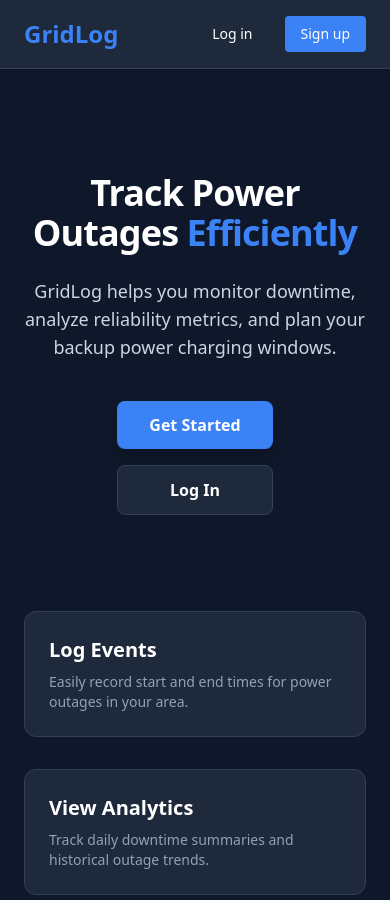
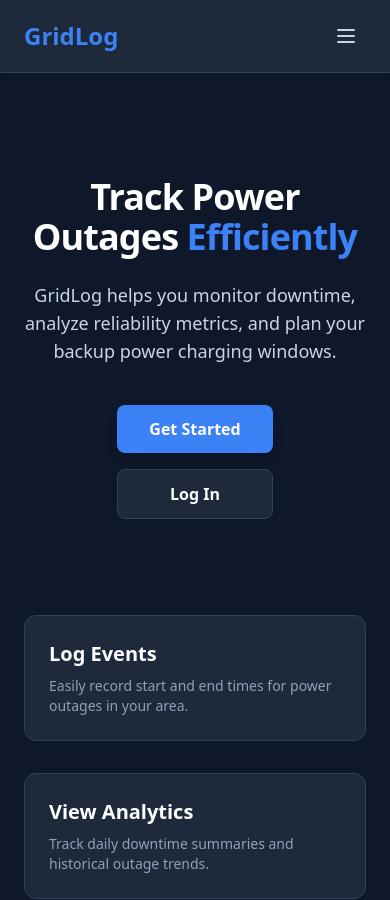
Before and after one commit to karim1311/power-grid-tracker, a Next.js app: page / in a window 390 px wide. Shown: the top 900 px of the page. Built offline with nearby package versions, Linux system fonts and the light colour scheme; no server answers.

Commit message:
Fixed Responsive Menu

```diff
--- a/app/components/AppShell/AppShell.tsx
+++ b/app/components/AppShell/AppShell.tsx
@@ -2,7 +2,6 @@ import React from 'react';
 import Link from 'next/link';
 import { auth } from '@/auth';
 import { SignOutButton } from '../auth/sign-out-button';
-
 
 export const AppShell = async ({
   children,
@@ -14,34 +13,83 @@ export const AppShell = async ({
 
   return (
     <div className="min-h-screen flex flex-col bg-[#0F172A] text-white font-sans">
+
       {/* Main Header */}
-      <header className="bg-[#1E293B] px-6 py-4 border-b border-slate-700 flex justify-between items-center shadow-sm">
+      <header className="bg-[#1E293B] border-b border-slate-700 shadow-sm relative z-50">
+        <div className="px-6 py-4 flex justify-between items-center max-w-7xl mx-auto w-full">
+
           <div className="flex items-center gap-2">
-          {/* Logo / Brand */}
-          <span className="text-2xl font-bold text-[#3B82F6]">GridLog</span>
+            {/* Logo / Brand - Now links to homepage */}
+            <Link href="/" className="text-2xl font-bold text-[#3B82F6] hover:text-blue-400 transition-colors">
+              GridLog
+            </Link>
           </div>
 
-
+          {/* Desktop Navigation (Hidden on mobile) */}
           {isLoggedIn && (
             <nav className="hidden md:flex gap-6">
               <Link href="/dashboard" className="hover:text-[#3B82F6] transition-colors">Dashboard</Link>
               <Link href="/outages" className="hover:text-[#3B82F6] transition-colors">Outages</Link>
               <Link href="/profile" className="hover:text-[#3B82F6] transition-colors">Profile</Link>
             </nav>
-
           )}
 
-
-
-        <div className="flex gap-4">
+          <div className="flex items-center gap-4">
+            {/* Desktop Auth Buttons */}
+            <div className="hidden md:flex items-center gap-4">
               {isLoggedIn ? (
                 <SignOutButton />
-          ): (
+              ) : (
                 <>
                   <Link href="/login" className="px-4 py-2 rounded text-sm font-medium hover:bg-slate-700 transition-colors">
                     Log in
                   </Link>
                   <Link href="/signup" className="px-4 py-2 rounded text-sm font-medium bg-[#3B82F6] hover:bg-blue-600 transition-colors">
+                    Sign up
+                  </Link>
+                </>
+              )}
+            </div>
+
+            {/* Mobile Menu Label/Button (Visible only on mobile) */}
+            <div className="md:hidden flex items-center">
+              <label htmlFor="mobile-menu-toggle" className="cursor-pointer text-slate-300 hover:text-white p-2">
+                <span className="sr-only">Toggle main menu</span>
+                {/* Hamburger Icon */}
+                <svg className="h-6 w-6" fill="none" viewBox="0 0 24 24" stroke="currentColor">
+                  <path strokeLinecap="round" strokeLinejoin="round" strokeWidth="2" d="M4 6h16M4 12h16M4 18h16" />
+                </svg>
+              </label>
+            </div>
+          </div>
+        </div>
+
+        {/* Hidden Checkbox for CSS-only mobile menu state */}
+        <input type="checkbox" id="mobile-menu-toggle" className="peer hidden" />
+
+        {/* Mobile Dropdown Menu (Controlled by the peer-checked state of the checkbox above) */}
+        <div className="hidden peer-checked:flex absolute top-full left-0 w-full bg-[#1E293B] border-b border-slate-700 shadow-lg flex-col px-6 py-4 gap-4 md:hidden">
+          {isLoggedIn ? (
+            <>
+              <Link href="/dashboard" className="text-slate-300 hover:text-white block text-base font-medium">
+                Dashboard
+              </Link>
+              <Link href="/outages" className="text-slate-300 hover:text-white block text-base font-medium">
+                Outages
+              </Link>
+              <Link href="/profile" className="text-slate-300 hover:text-white block text-base font-medium">
+                Profile
+              </Link>
+              <div className="pt-2 border-t border-slate-700">
+                <SignOutButton />
+              </div>
+            </>
+          ) : (
+            <>
+              <Link href="/login" className="block text-slate-300 hover:text-white text-base font-medium">
+                Log in
+              </Link>
+              <Link href="/signup" className="block text-[#3B82F6] font-medium text-base">
                 Sign up
               </Link>
             </>
```
Lines whose indentation alone changed are shown as unchanged.
